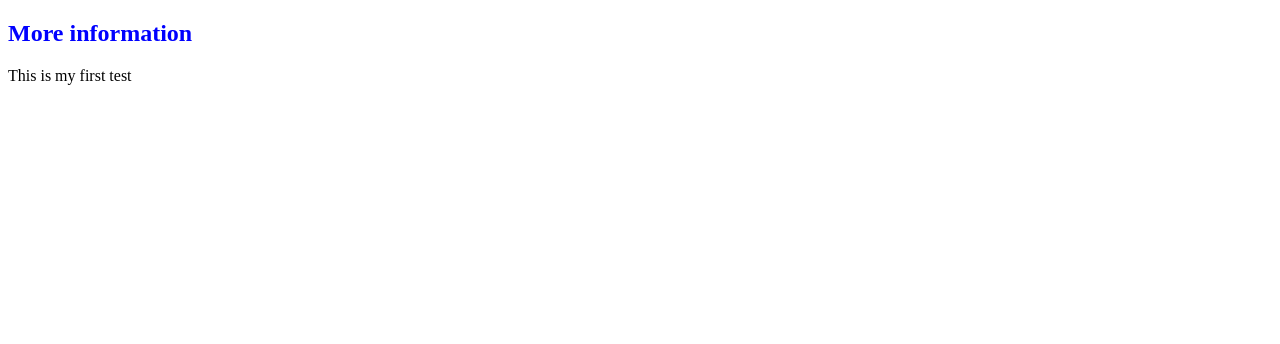
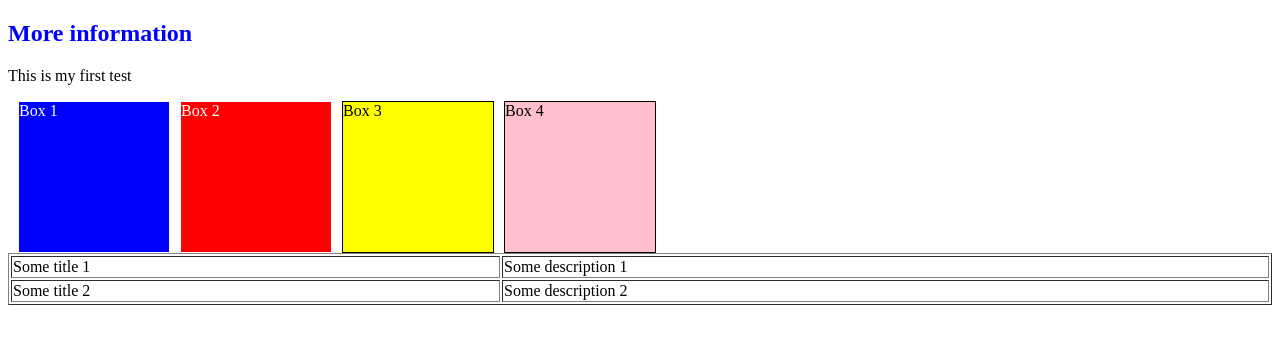
Before and after one commit to albertoaa/example_html2pdf, a PHP site: page /print_view.php in a window 1280 px wide. Shown: the top 344 px of the page. Run offline with PHP 8.4, Linux system fonts and the light colour scheme.

Commit message:
Adding more elements and styles

```diff
--- a/index.php
+++ b/index.php
@@ -7,13 +7,14 @@
         require_once 'print_view.php';
         $html = ob_get_clean();
 
-        $html2pdf = new Html2Pdf('P','A4','es','true','UTF-8');
+        $html2pdf = new Html2Pdf('P','A4','en','true','UTF-8');
         $html2pdf->writeHTML($html);
         $html2pdf->output('generated_document.pdf');
     }
 ?>
 
-<form action="" method="post">
+<form action="" method="post" style="text-align: center">
+    <img src="https://www.html2pdf.fr/img/_langue/en/logo.gif" alt="HTML2pdf" style="margin-bottom: 10px;"/><br>
     <input type="text" placeholder="Title" name="title">
     <input type="submit" value="Create PDF" name="create"/>
 </form>
--- a/print_view.php
+++ b/print_view.php
@@ -14,15 +14,68 @@
         h2 {
             color: blue;
         }
+        #boxes {
+            width: 100%;
+        }
+        .box {
+            width: 150px;
+            height: 150px;
+            margin-left: 10px;
+            border: 1px solid;
+            background: #ccc;
+            float: left;
+            display: inline;
+        }
+        .blue {
+            color: #fff;
+            background: blue;
+        }
+        .yellow {
+            background: yellow;
+        }
+        .pink {
+            background: pink;
+        }
+        .red {
+            color: #fff;
+            background: red;
+        }
+        #table {
+            margin-top: 20px;
+            width: 100%;
+        }
+        #header img {
+            float: right;
+        }
     </style>
 </head>
 <body>
-<?php
-    if (isset($_POST['title'])):?>
+<?php if (isset($_POST['title'])):?>
+    <div id="header">
+        <img src="https://www.html2pdf.fr/img/_langue/en/logo.gif" alt="HTML2pdf"/>
         <h1><?=$_POST['title']?></h1>
-<?php endif; ?>
+    </div>
+<?php endif;?>
 
     <h2>More information</h2>
     <p>This is my first test</p>
+
+    <div id="boxes">
+        <div class="box blue">Box 1</div>
+        <div class="box red">Box 2</div>
+        <div class="box yellow">Box 3</div>
+        <div class="box pink">Box 4</div>
+    </div>
+
+    <table border="1" id="table">
+        <tr>
+            <td>Some title 1</td>
+            <td>Some description 1</td>
+        </tr>
+        <tr>
+            <td>Some title 2</td>
+            <td>Some description 2</td>
+        </tr>
+    </table>
 </body>
 </html>
```
